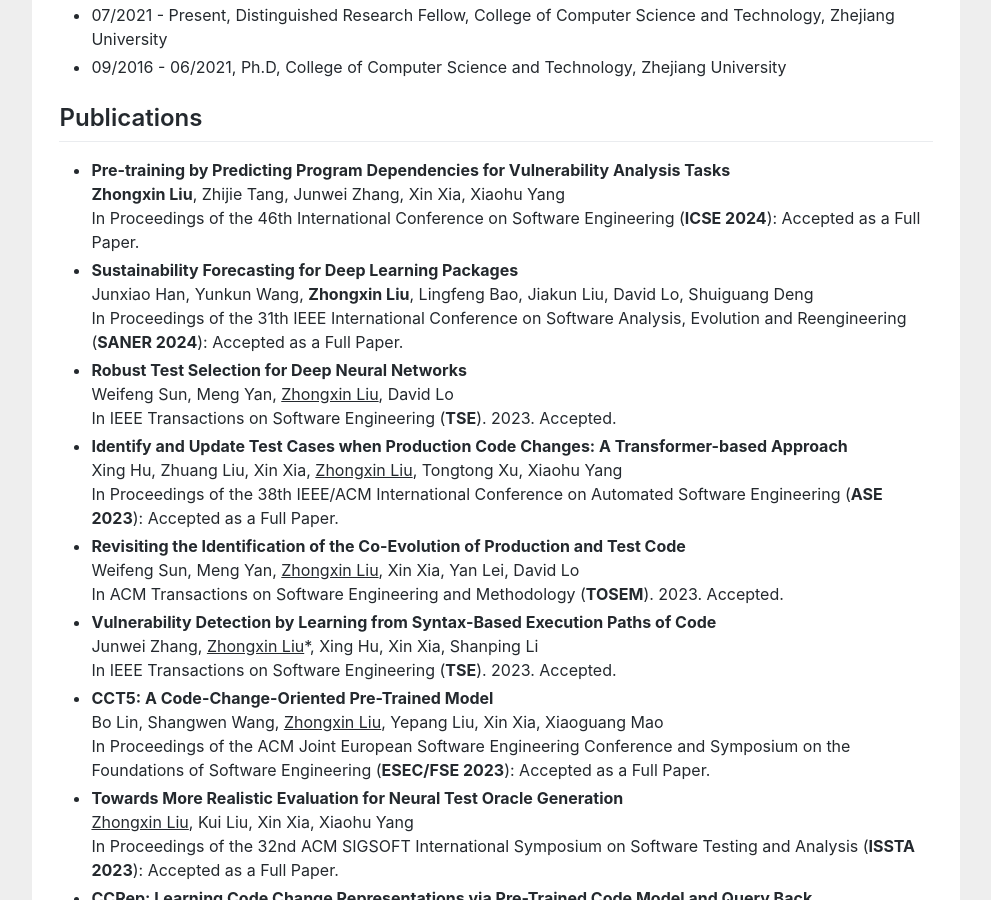
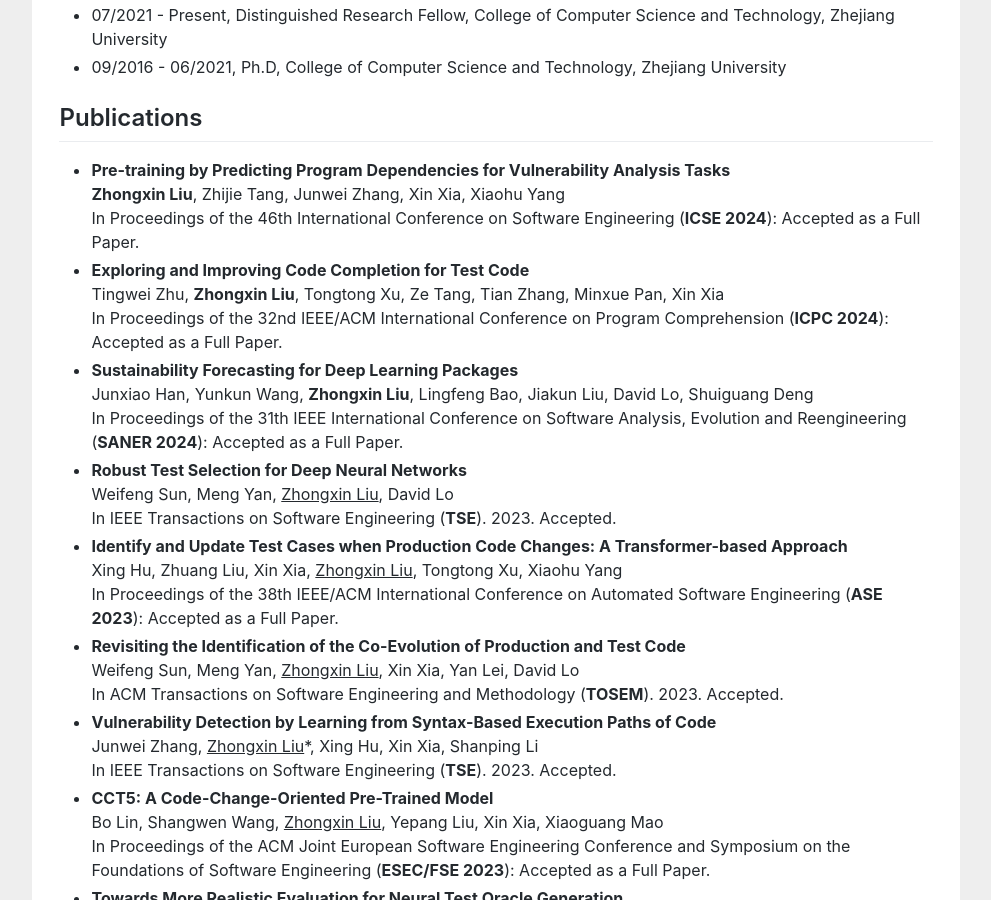
Before and after one commit to zhongxin-liu/zhongxin-liu.github.io, a Jekyll site: the page index.html, which Jekyll copies as it is, in a window 1280 px wide and 900 px high, scrolled down 781 px. Shown: the whole window, without its empty margins (144-1135 px from the left). Built offline with Jekyll 4.4.1, drawn with Linux system fonts in a browser that asks for light colours.

Commit message:
Update index.html

```diff
--- a/index.html
+++ b/index.html
@@ -83,6 +83,12 @@
 						<br>
 						<b>Zhongxin Liu</b>, Zhijie Tang, Junwei Zhang, Xin Xia, Xiaohu Yang<br>
 						In Proceedings of the 46th International Conference on Software Engineering (<b>ICSE 2024</b>): Accepted as a Full Paper.
+					</li>
+					<li>
+						<b>Exploring and Improving Code Completion for Test Code</b>
+						<br>
+						Tingwei Zhu, <b>Zhongxin Liu</b>, Tongtong Xu, Ze Tang, Tian Zhang, Minxue Pan, Xin Xia<br>
+						In Proceedings of the 32nd IEEE/ACM International Conference on Program Comprehension (<b>ICPC 2024</b>): Accepted as a Full Paper.
 					</li>
 					<li>
 						<b>Sustainability Forecasting for Deep Learning Packages</b>
```
